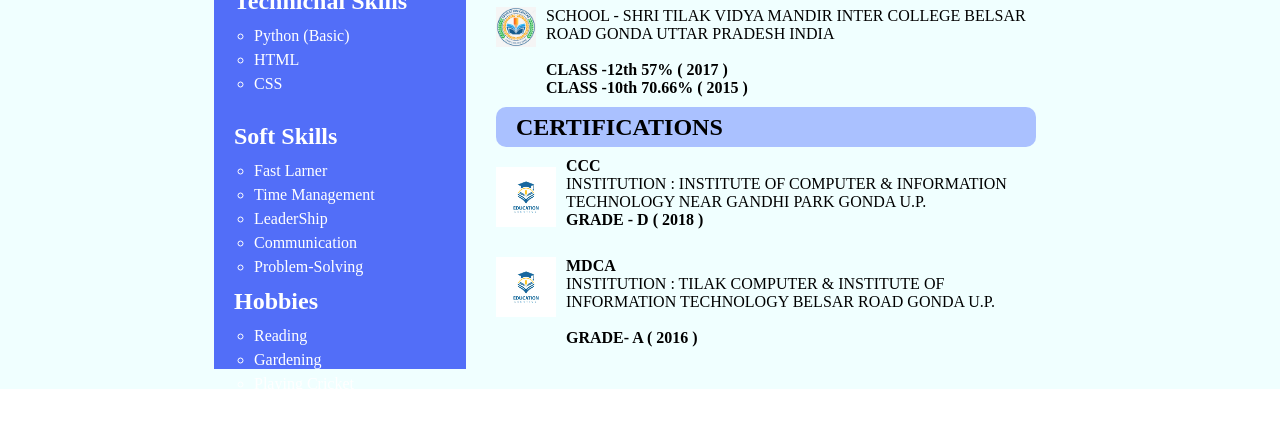
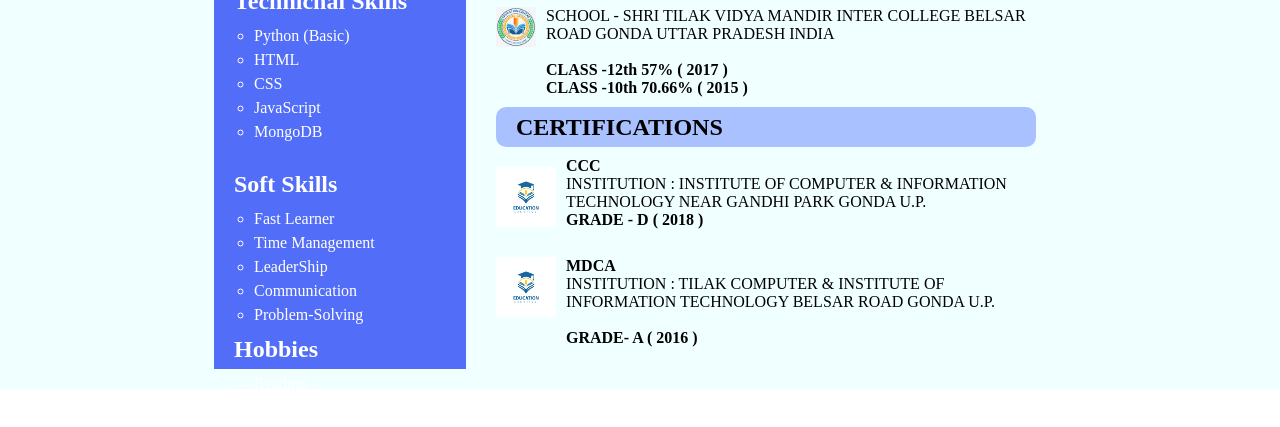
Before and after one commit to Niteen222/My_Resume, a plain HTML site: page index.html in a window 1280 px wide. Shown: the part 411-838 px from the top of the page. Drawn offline with Linux system fonts and the light colour scheme.

Commit message:
add new skills

```diff
--- a/index.html
+++ b/index.html
@@ -51,6 +51,12 @@
                             <li class="lists">
                                 CSS
                             </li>
+                            <li class="lists">
+                                JavaScript
+                            </li>
+                            <li class="lists">
+                                MongoDB
+                            </li>
                         </ul>
                     <br>
                 </div>
@@ -60,7 +66,7 @@
                     </h2>
                     <ul type="circle" class="list">
                         <li class="lists">
-                            Fast Larner
+                            Fast Learner
                         </li>
                         <li class="lists">
                             Time Management
@@ -92,6 +98,9 @@
                         </li>
                         <li class="lists">
                             Listening Music
+                        </li>
+                        <li class="lists">
+                            Walking
                         </li>
                     </ul>
                 </div>
```
